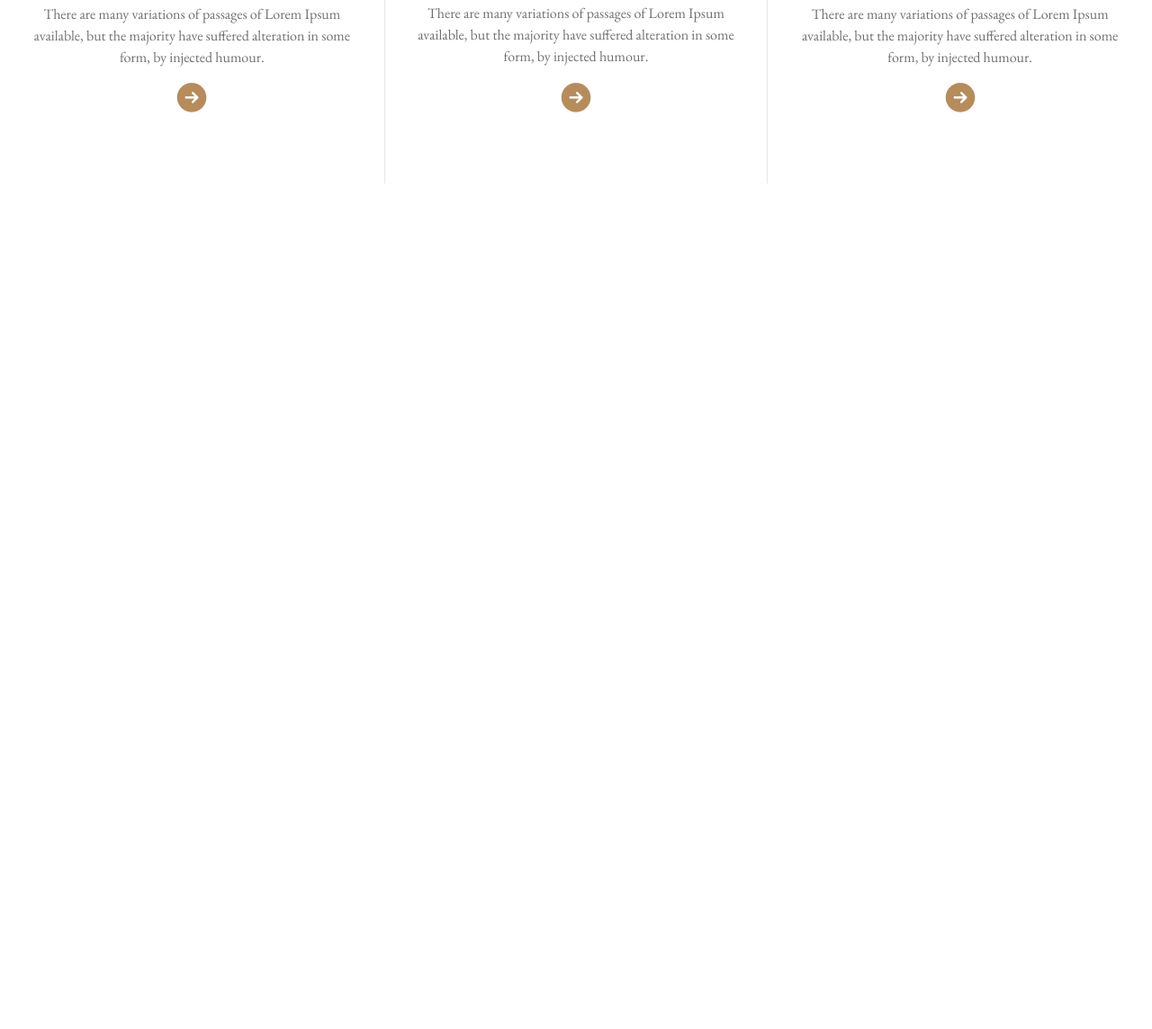
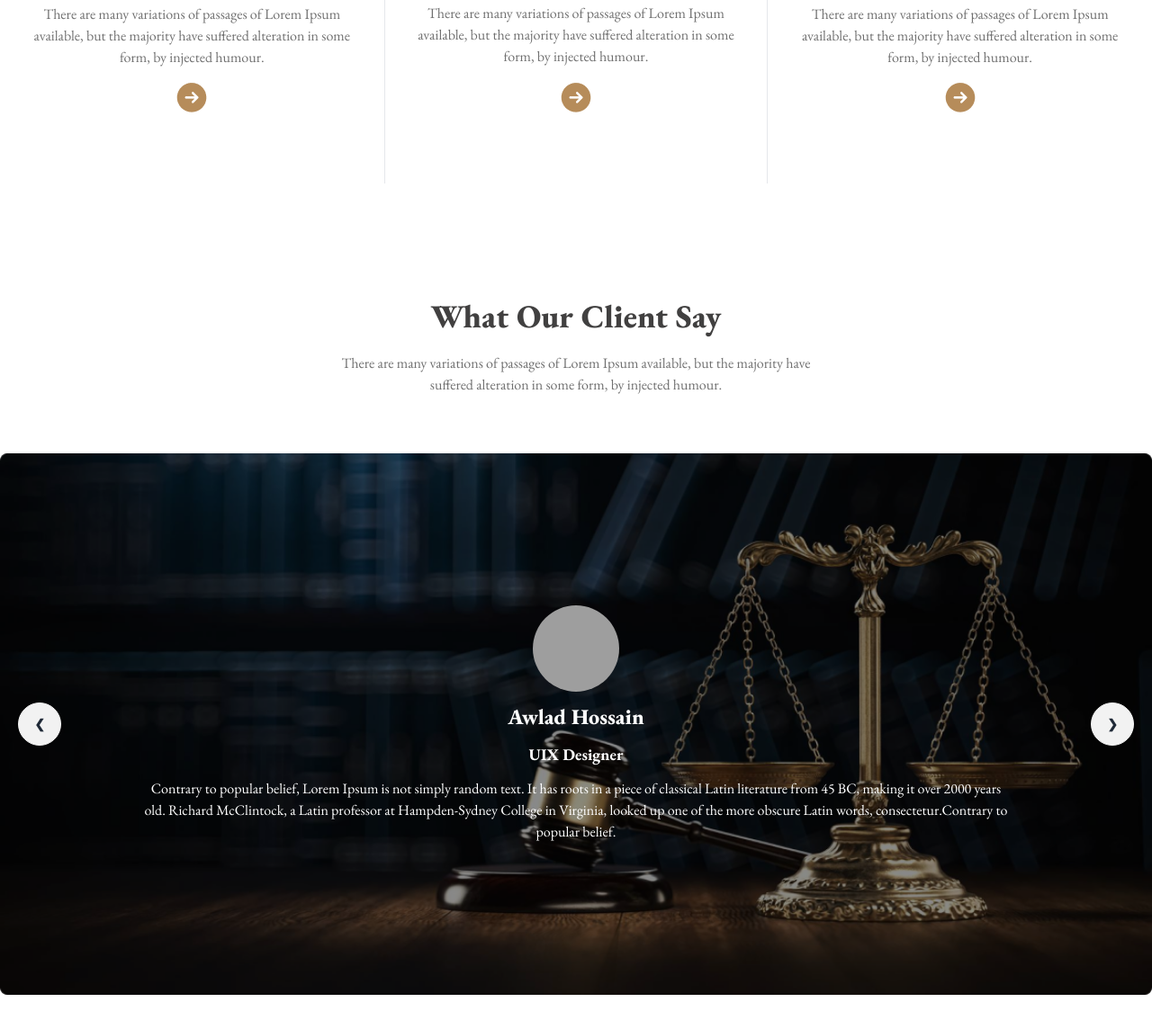
Before and after one commit to avoiddeveloper/justice-solution-tailwindcss-daisyUI, a plain HTML site: page index.html in a window 1280 px wide. Shown: the part 1899-3043 px from the top of the page at 90% size. Before the commit the page ends 2231 px from the top, so only its background shows below. Drawn offline with nearby package versions, Linux system fonts and the light colour scheme; grey boxes are pictures that could not be loaded.

Commit message:
Clients Says part added

```diff
--- a/index.html
+++ b/index.html
@@ -225,6 +225,88 @@
             </div>
         </section>
 
+
+        <!-- Clients Says -->
+        <section class="pb-8 lg:pb-32">
+            <!-- Header -->
+            <div class="text-center pb-10 lg:pb-16">
+                <p class="font-extrabold text-3xl lg:text-4xl text-[#414040] pb-5">What Our Client Say</p>
+                <p class="text-base text-[#707070]">There are many variations of passages of Lorem Ipsum available, but the majority have <br> suffered alteration in some form, by injected humour.</p>
+            </div>
+
+            <!-- Main Content -->
+            <div class="carousel w-full">
+                <div id="slide1" class="carousel-item relative w-full">
+                <!-- Img -->
+                  <img class="relative w-full " src="images/banner.png" />
+
+                <!-- Overlay -->
+                  <div class="absolute w-full h-full top-0 left-0">
+                    <div class="h-full flex flex-col justify-center items-center rounded-lg bg-[#00000076] text-white py-10 space-y-1 md:space-y-3">
+                        <div class="avatar">
+                            <div class="w-12 md:w-24 rounded-full">
+                              <img src="https://img.daisyui.com/images/stock/photo-1534528741775-53994a69daeb.webp" />
+                            </div>
+                        </div>
+                        <p class="font-extrabold text-xl md:text-2xl">Awlad Hossain</p>
+                        <p class="font-bold text-base md:text-lg">UIX Designer</p>
+                        <p class="text-center md:px-40 hidden md:block">Contrary to popular belief, Lorem Ipsum is not simply random text. It has roots in a piece of classical Latin literature from 45 BC, making it over 2000 years old. Richard McClintock, a Latin professor at Hampden-Sydney College in Virginia, looked up one of the more obscure Latin words, consectetur.Contrary to popular belief.</p>
+                    </div>
+                  </div>
+                  <div class="absolute left-5 right-5 top-1/2 flex -translate-y-1/2 transform justify-between">
+                    <a href="#slide3" class="btn btn-circle">❮</a>
+                    <a href="#slide2" class="btn btn-circle">❯</a>
+                  </div>
+                </div>
+
+                <div id="slide2" class="carousel-item relative w-full">
+                    <!-- Img -->
+                      <img class="relative w-full " src="images/banner.png" />
+
+                    <!-- Overlay -->
+                      <div class="absolute w-full h-full top-0 left-0">
+                        <div class="h-full flex flex-col justify-center items-center rounded-lg bg-[#00000076] text-white py-10 space-y-1 md:space-y-3">
+                            <div class="avatar">
+                                <div class="w-12 md:w-24 rounded-full">
+                                  <img src="https://img.daisyui.com/images/stock/photo-1534528741775-53994a69daeb.webp" />
+                                </div>
+                            </div>
+                            <p class="font-extrabold text-xl md:text-2xl">Awlad Hossain</p>
+                            <p class="font-bold text-base md:text-lg">UIX Designer</p>
+                            <p class="text-center md:px-40 hidden md:block">Contrary to popular belief, Lorem Ipsum is not simply random text. It has roots in a piece of classical Latin literature from 45 BC, making it over 2000 years old. Richard McClintock, a Latin professor at Hampden-Sydney College in Virginia, looked up one of the more obscure Latin words, consectetur.Contrary to popular belief.</p>
+                        </div>
+                      </div>
+                      <div class="absolute left-5 right-5 top-1/2 flex -translate-y-1/2 transform justify-between">
+                        <a href="#slide1" class="btn btn-circle">❮</a>
+                        <a href="#slide3" class="btn btn-circle">❯</a>
+                      </div>
+                </div>
+
+                <div id="slide3" class="carousel-item relative w-full">
+                    <!-- Img -->
+                    <img class="relative w-full " src="images/banner.png" />
+
+                    <!-- Overlay -->
+                    <div class="absolute w-full h-full top-0 left-0">
+                        <div class="h-full flex flex-col justify-center items-center rounded-lg bg-[#00000076] text-white py-10 space-y-1 md:space-y-3">
+                            <div class="avatar">
+                                <div class="w-12 md:w-24 rounded-full">
+                                    <img src="https://img.daisyui.com/images/stock/photo-1534528741775-53994a69daeb.webp" />
+                                </div>
+                            </div>
+                            <p class="font-extrabold text-xl md:text-2xl">Awlad Hossain</p>
+                            <p class="font-bold text-base md:text-lg">UIX Designer</p>
+                            <p class="text-center md:px-40 hidden md:block">Contrary to popular belief,Lorem Ipsum is not simply random text. It has roots in a piece of classicalLatin literature from 45 BC, making it over 2000 years old. RichardMcClintock, a Latin professor at Hampden-Sydney College in Virginia, looked upone of the more obscure Latin words, consectetur.Contrary to popular belief.<p>
+                        </div>
+                    </div>
+                    <div class="absolute left-5 right-5 top-1/2 flex -translate-y-1/2 transform justify-between">
+                        <a href="#slide3" class="btn btn-circle">❮</a>
+                        <a href="#slide1" class="btn btn-circle">❯</a>
+                    </div>
+                </div>
+            </div>
+        </section>
+
     </main>
 
     <!-- Footer -->
```
